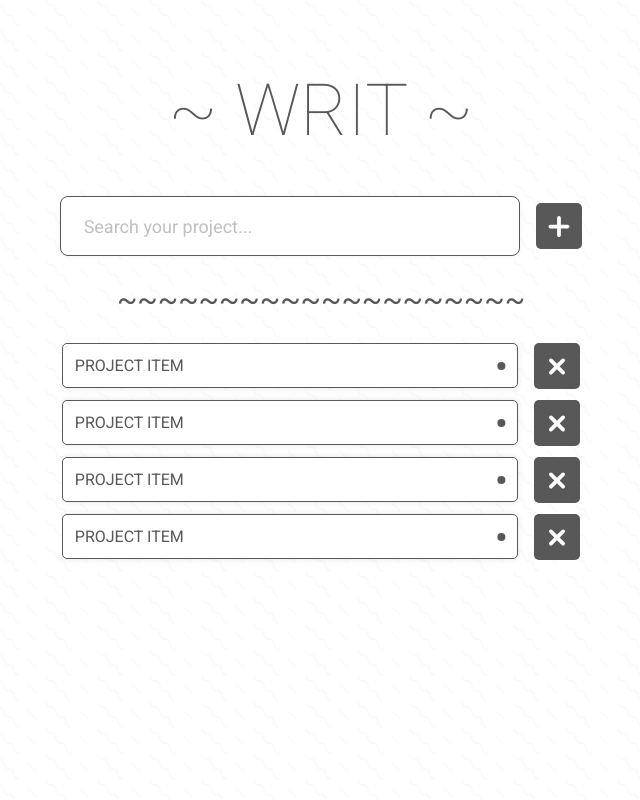
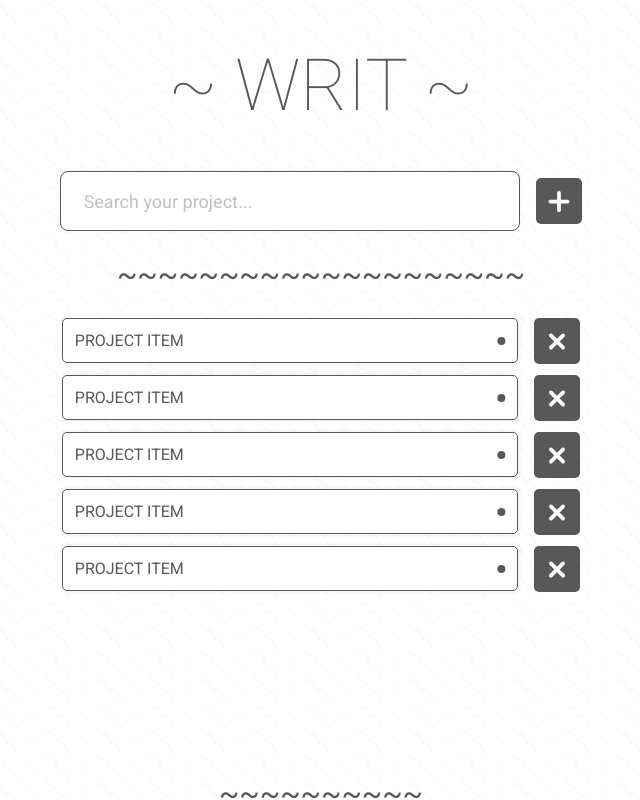
Before and after one commit to Vordty/writ-web, a React (Create React App) app: page /projects in a window 1280 px wide. Shown: the whole page, without its empty margins (319-959 px from the left). Built offline with nearby package versions, Linux system fonts and the light colour scheme; sample sign-in values are in the browser's storage.

Commit message:
Add spacer below project list

```diff
--- a/src/routes/Projects/Projects.js
+++ b/src/routes/Projects/Projects.js
@@ -33,7 +33,9 @@ const Projects = () => {
 					<ProjectItem />
 					<ProjectItem />
 					<ProjectItem />
+					<ProjectItem />
 				</List>
+				<Spacer count="10" symbol="~" />
 			</Card>
 		</Background>
 	);
```
